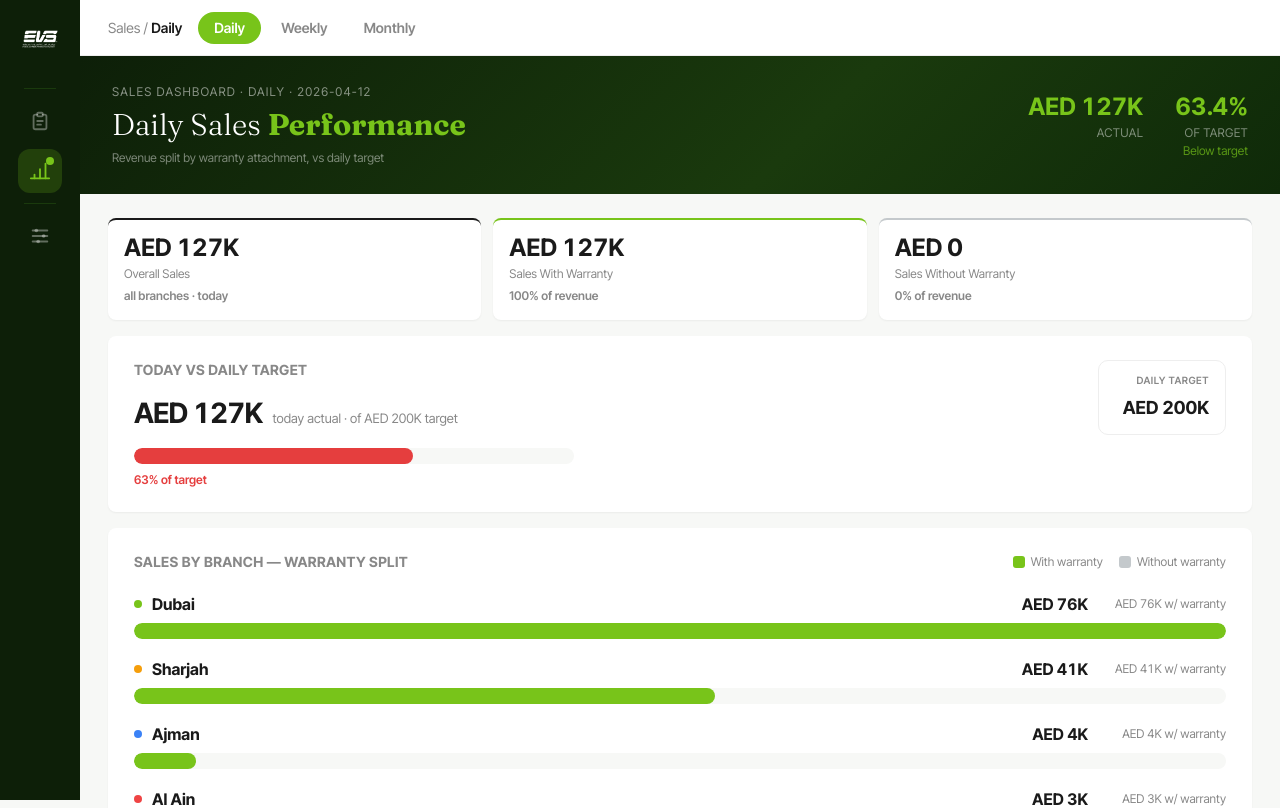
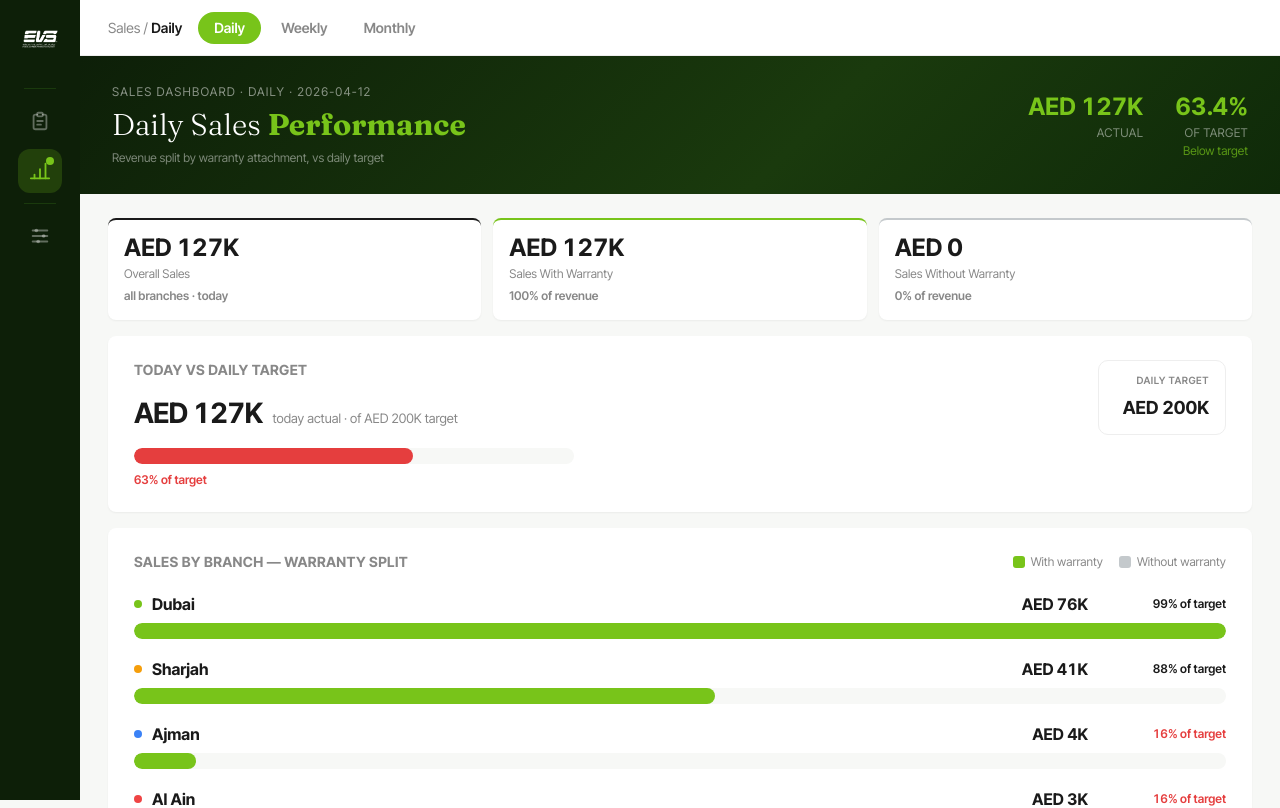
Before and after one commit to 7xein/Reports, a Next.js app: page /sales/daily in a window 1280 px wide. Shown: the top 808 px of the page. Built offline with nearby package versions, Linux system fonts and the light colour scheme.

Commit message:
feat: show % of target achievement instead of w/ warranty amount in warranty-split bars

```diff
--- a/components/SalesWarrantyDashboard.tsx
+++ b/components/SalesWarrantyDashboard.tsx
@@ -118,6 +118,7 @@ export function SalesWarrantyDashboard({
           const fillPct = (r.overall / maxOverall) * 100;
           const wiPct = r.overall > 0 ? (r.withWarranty / r.overall) * 100 : 0;
           const woPct = 100 - wiPct;
+          const ach = r.paceTarget > 0 ? (r.overall / r.paceTarget) * 100 : 0;
           return (
             <div key={r.branch} className="mb-[18px] last:mb-0">
               <div className="flex items-center gap-2.5 mb-[7px]">
@@ -125,7 +126,9 @@ export function SalesWarrantyDashboard({
                 <span className="font-bold whitespace-nowrap">{r.branch}</span>
                 <span className="flex-1" />
                 <span className="font-bold tabular-nums">{formatCurrency(r.overall)}</span>
-                <span className="w-32 text-right text-ink-muted text-xs tabular-nums">{formatCurrency(r.withWarranty)} w/ warranty</span>
+                <span className={`w-32 text-right text-xs tabular-nums font-semibold ${achColor(ach)}`}>
+                  {r.paceTarget > 0 ? `${ach.toFixed(0)}% of target` : '—'}
+                </span>
               </div>
               <div className="h-4 bg-surface rounded-full overflow-hidden">
                 <div className="h-full flex rounded-full overflow-hidden" style={{ width: `${fillPct.toFixed(1)}%`, minWidth: 2 }}>
```
